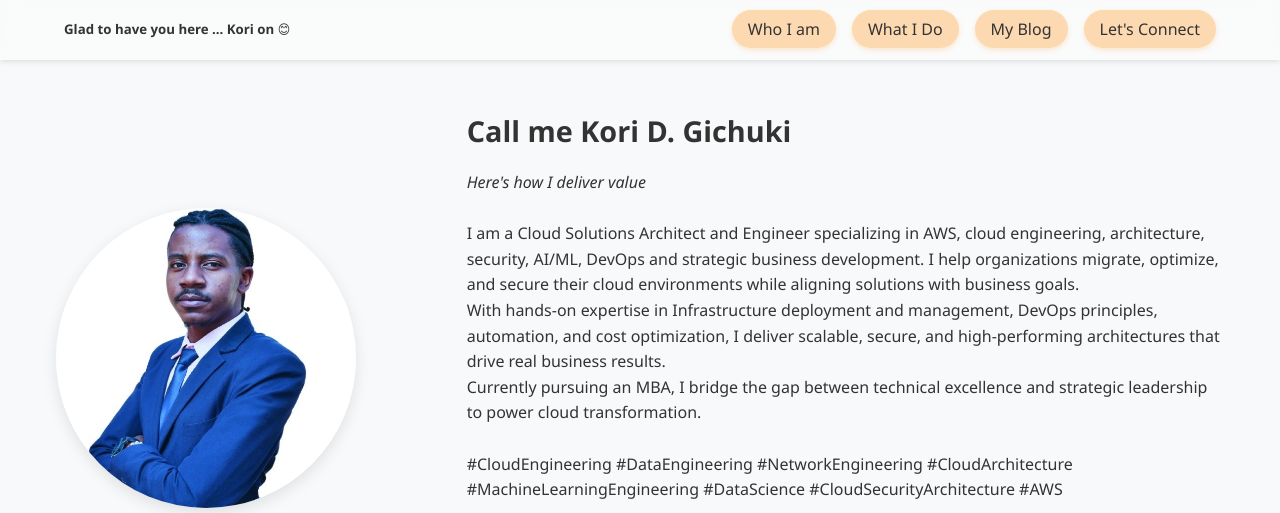
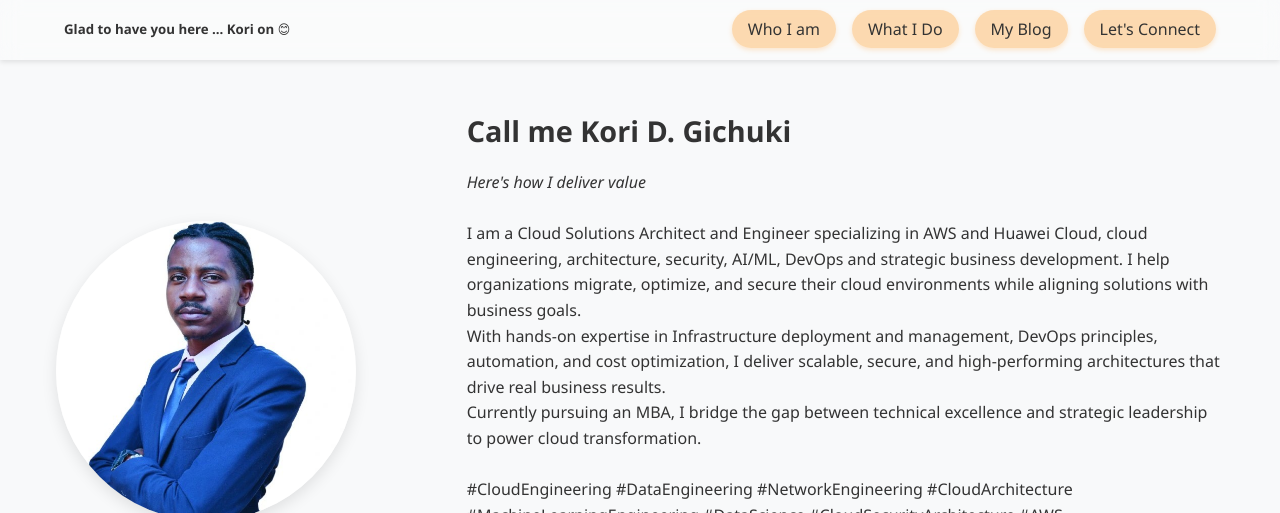
Before and after one commit to CorrieK/PortfolioWebsite, a plain HTML site: page index.html in a window 1280 px wide. Shown: the top 513 px of the page. Drawn offline with Linux system fonts and the light colour scheme; no server answers.

Commit message:
Update index.html

```diff
--- a/index.html
+++ b/index.html
@@ -235,7 +235,7 @@
             <div class="about-text">
                 <h3>Call me Kori D. Gichuki</h3>
                 <p><em>Here's how I deliver value </em></p><br>
-                <p> I am a Cloud Solutions Architect and Engineer specializing in AWS, cloud engineering, architecture, security, AI/ML, DevOps and strategic business development.
+                <p> I am a Cloud Solutions Architect and Engineer specializing in AWS and Huawei Cloud, cloud engineering, architecture, security, AI/ML, DevOps and strategic business development.
                     I help organizations migrate, optimize, and secure their cloud environments while aligning solutions with business goals.
                     <br> With hands-on expertise in Infrastructure deployment and management, DevOps principles, automation, and cost optimization,
                     I deliver scalable, secure, and high-performing architectures that drive real business results.
```
